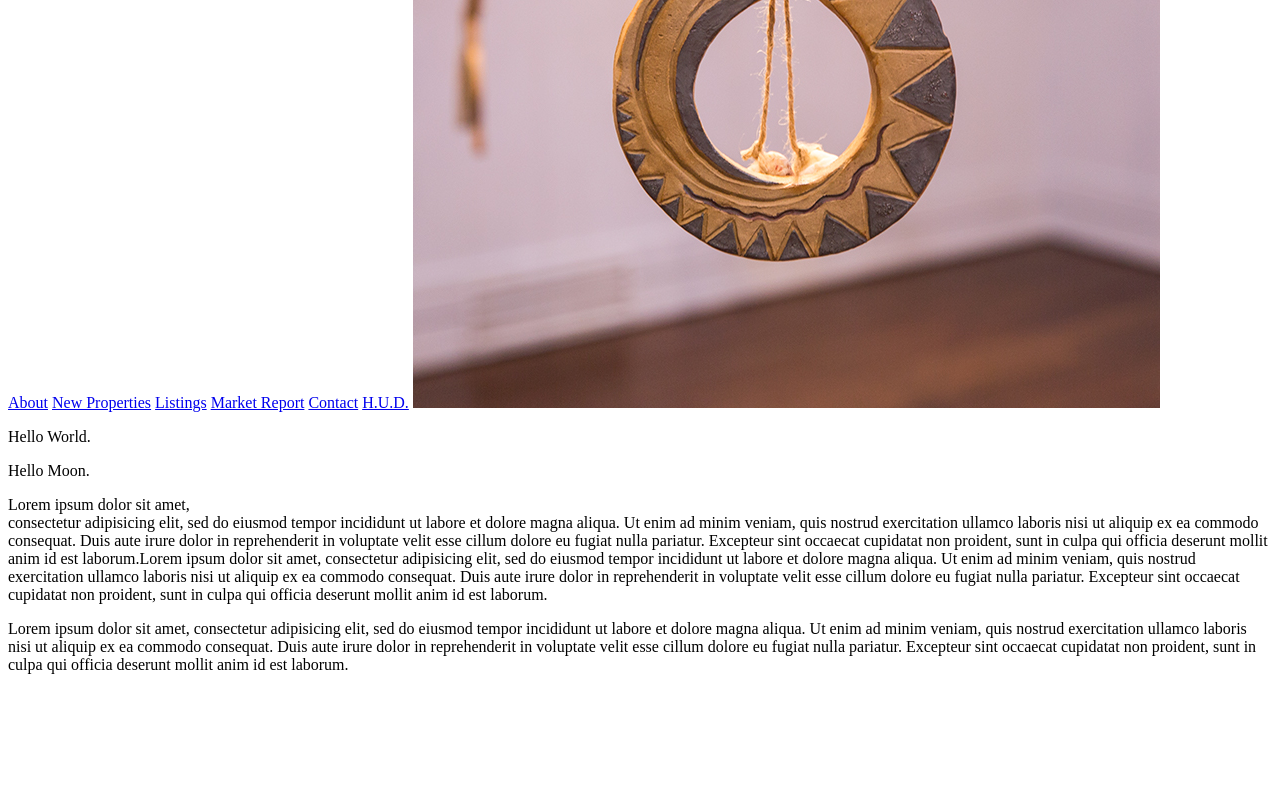
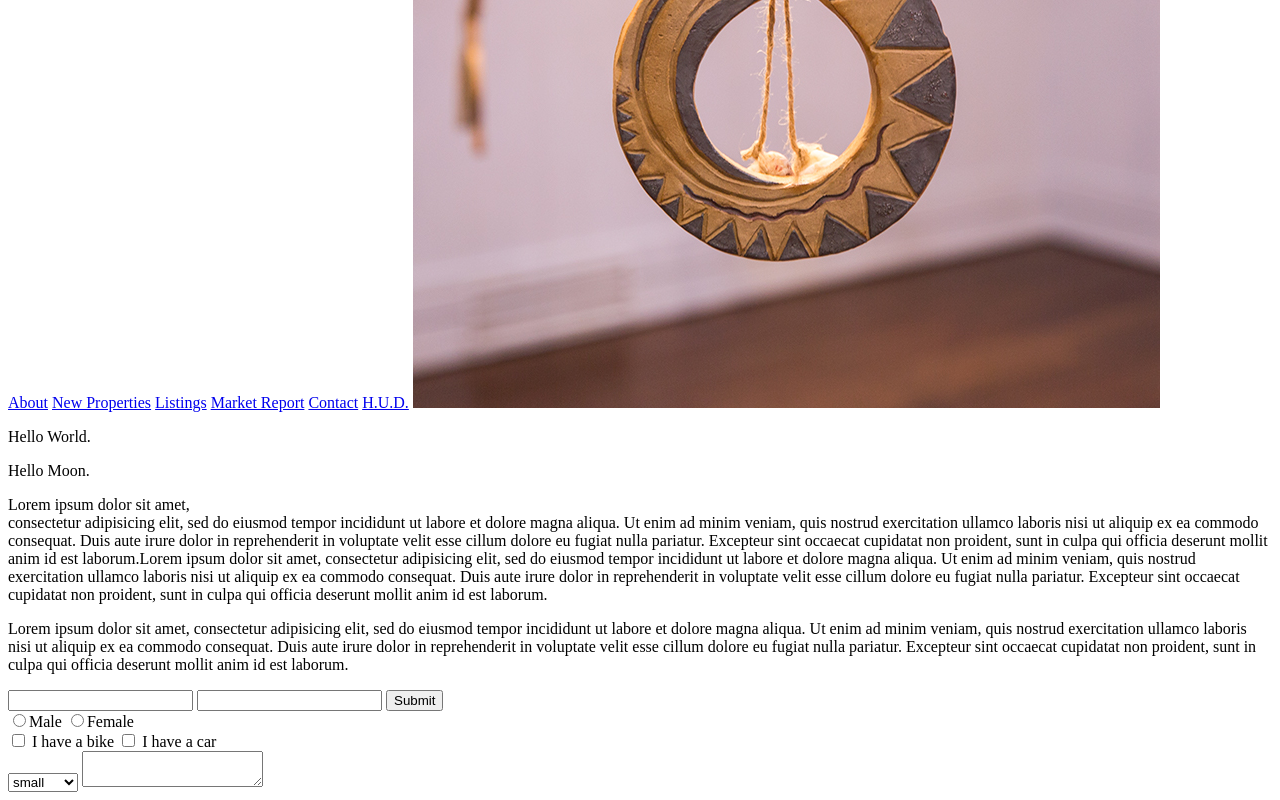
Before and after one commit to burakkocak884/exceptional-realty, a plain HTML site: page index.html in a window 1280 px wide. Shown: the part 719-1519 px from the top of the page. Before the commit the page ends 1409 px from the top, so only its background shows below. Drawn offline with Linux system fonts and the light colour scheme.

```diff
--- a/index.html
+++ b/index.html
@@ -1,4 +1,6 @@
 <!doctype html>
+
+
 <html lang="en">
 
 <head>
@@ -42,7 +44,7 @@
   <p> Hello World. </p>
 
   <p> Hello Moon. </p>
- <p>Lorem ipsum dolor sit amet, <br>consectetur adipisicing elit, sed do eiusmod
+ <p> Lorem ipsum dolor sit amet, <br> consectetur adipisicing elit, sed do eiusmod
  tempor incididunt ut labore et dolore magna aliqua. Ut enim ad minim veniam,
  quis nostrud exercitation ullamco laboris nisi ut aliquip ex ea commodo
  consequat. Duis aute irure dolor in reprehenderit in voluptate velit esse
@@ -63,10 +65,33 @@
 
 
 
+<form action = "process-user.php" method = "post">
+<input type="text" name="full-name">
+<input type="password" name="password">
+<input type="submit" name="submit">
+</form>
+<form>
+<input type="radio" name="sex" value ="male">Male
+<input type="radio" name="sex" value = "female">Female
+
+</form>
+
+<form>
+  <input type="checkbox" name="vehicle-1" value ="bike"> I have a bike
+  <input type="checkbox" name="vehicle-2" value = "car"> I have a car
 
 
+</form>
+<select name = "size">
+  <option value="small" selected>small</option>
+  <option value="medium">meduim</option>
+  <option  value="large">large </option>
 
 
+</select>
+
+
+<textarea name = "message"></textarea>
 
 
 
```
Also changed, not shown: contact.html (+4 -0 lines), 1 other file.
